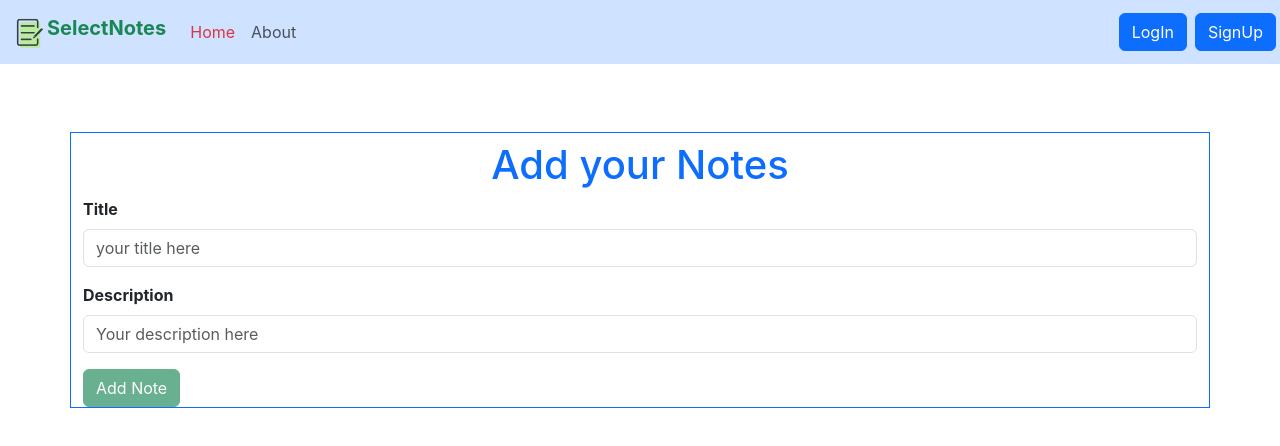
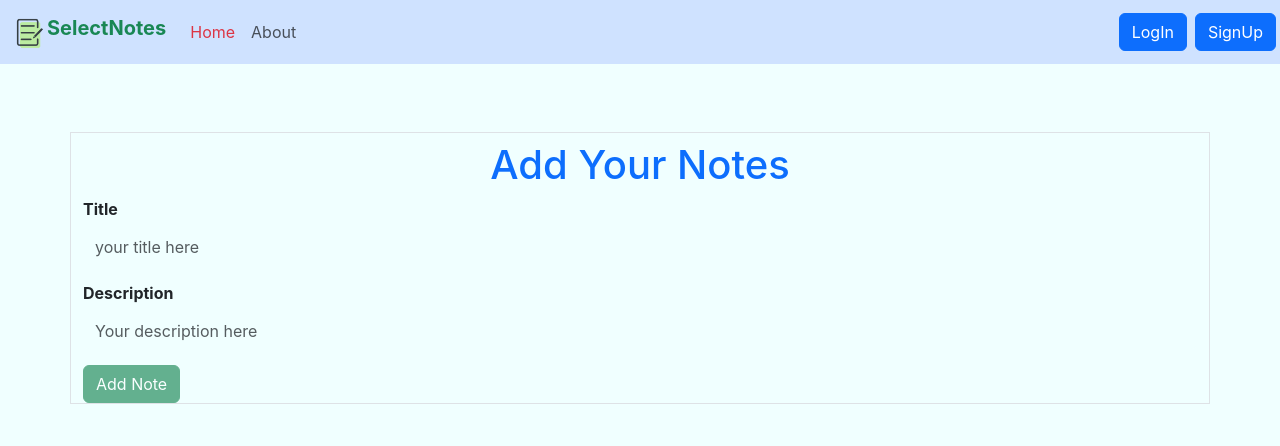
Before and after one commit to abhayv290/selectnotes, a React (Create React App) app: page / in a window 1280 px wide. Shown: the top 446 px of the page. Built offline with nearby package versions, Linux system fonts and the light colour scheme; no server answers.

Commit message:
some designing stuff

```diff
--- a/public/index.html
+++ b/public/index.html
@@ -28,7 +28,7 @@
   <script src="https://kit.fontawesome.com/3e87cae5ed.js" crossorigin="anonymous"></script>
 </head>
 
-<body>
+<body style="background-color: azure;">
   <noscript>You need to enable JavaScript to run this app.</noscript>
   <div id="root"></div>
   <!--
--- a/src/Components/AddNote.js
+++ b/src/Components/AddNote.js
@@ -2,7 +2,7 @@ import React from 'react'
 import { useContext, useState } from 'react';
 
 import NoteContext from '../Context/notes/Notecontext'
-
+import '../index.css'
 
 export default function AddNote() {
 
@@ -30,9 +30,9 @@ export default function AddNote() {
     }
 
     return (
-        <div className="container my-5 border border-primary">
+        <div style={{ backgroundImage: '' }} className="container my-5 border">
 
-            <h1 className='text-center my-2 text-primary'>Add your Notes</h1>
+            <h1 className='text-center my-2 text-primary'>Add Your Notes</h1>
             <form>
                 <div className="mb-3">
                     <label htmlFor="title" className="form-label"><strong>Title</strong></label>
@@ -40,7 +40,7 @@ export default function AddNote() {
                 </div>
                 <div className="mb-3">
                     <label htmlFor="description" className="form-label"><strong>Description</strong></label>
-                    <input onChange={onchange} className="form-control" id="description" name='description' placeholder='Your description here' rows="3" minLength={9} required />
+                    <input style={{ outline: 'none' }} onChange={onchange} className="form-control" id="description" name='description' placeholder='Your description here' rows="3" minLength={9} required />
                 </div>
                 <button disabled={note.description.length < 9 && note.title.length < 2 ? true : false} type="button" className="btn btn-success " onClick={handleclick}>Add Note</button>
             </form>
--- a/src/Components/Login.js
+++ b/src/Components/Login.js
@@ -47,7 +47,7 @@ export default function Login(props) {
                 backgroundSize: 'cover',
                 backgroundRepeat: 'no-repeat',
                 borderRadius: '20px',
-                maxWidth: '80%',
+                maxWidth: '500px',
                 height: '500px',
             }}
             className="container mydiv my-5 ">
@@ -65,7 +65,7 @@ export default function Login(props) {
                 style={{ fontSize: '80px', display: 'flex', justifyContent: 'center' }}
                 className="text-center fa-regular fa-user"
             ></i>
-            <form onSubmit={handleSubmit}>
+            <form className='d-flex flex-column align-items-center' onSubmit={handleSubmit}>
                 <div className="mb-3">
                     <label htmlFor="exampleInputEmail1" className="form-label">
                         Email
@@ -96,7 +96,7 @@ export default function Login(props) {
                 </button>
                 <div className="m-2 text-center fs-5">
                     <span className="text-center">New to SelectNotes?</span> <br />
-                    <Link to="/Signup" className="text-center text-danger text-decoration-none">
+                    <Link to="/Signup" className="text-center  icon-link-hover text-danger text-decoration-none">
                         Create an Account
                     </Link>
                 </div>
--- a/src/Components/Signup.js
+++ b/src/Components/Signup.js
@@ -43,7 +43,7 @@ function Signup(props) {
 
 
     return (
-        <div style={{ backgroundImage: "url('https://th.bing.com/th/id/OIP.QdEXYjcxXGpEYds_749dZwHaFP?pid=ImgDet&w=1322&h=936&rs=1')", backgroundSize: 'cover', backgroundRepeat: 'no-repeat', borderRadius: '20px', maxWidth: '80%', height: '500px' }} className="container my-3">
+        <div style={{ backgroundImage: "url('https://th.bing.com/th/id/OIP.QdEXYjcxXGpEYds_749dZwHaFP?pid=ImgDet&w=1322&h=936&rs=1')", backgroundSize: 'cover', backgroundRepeat: 'no-repeat', borderRadius: '20px', maxWidth: '70%', height: '500px' }} className="container my-3">
             <div className="row justify-content-center">
                 <div className="col-md-6">
                     <h1 className='text-center my-3'><span style={{ background: 'cyan' }} className='rounded px-5'>Sign Up</span></h1>
--- a/src/Context/notes/Notestate.js
+++ b/src/Context/notes/Notestate.js
@@ -2,9 +2,9 @@
 
 import NoteContext from "./Notecontext";
 import { useState } from "react";
-
+import config from "../../config";
 const NoteState = (props) => {
-  const host = 'http://localhost:5000/api/notes'
+  const host = config.noteurl;
   const notesInitial = [];
 
 
--- a/src/index.css
+++ b/src/index.css
@@ -11,3 +11,17 @@ code {
   font-family: source-code-pro, Menlo, Monaco, Consolas, 'Courier New',
     monospace;
 }
+
+#title,
+#description {
+  border: none;
+  background-color: azure;
+}
+
+
+#title:focus,
+#description:focus {
+  border: none;
+  outline: none;
+  box-shadow: none;
+}
```
